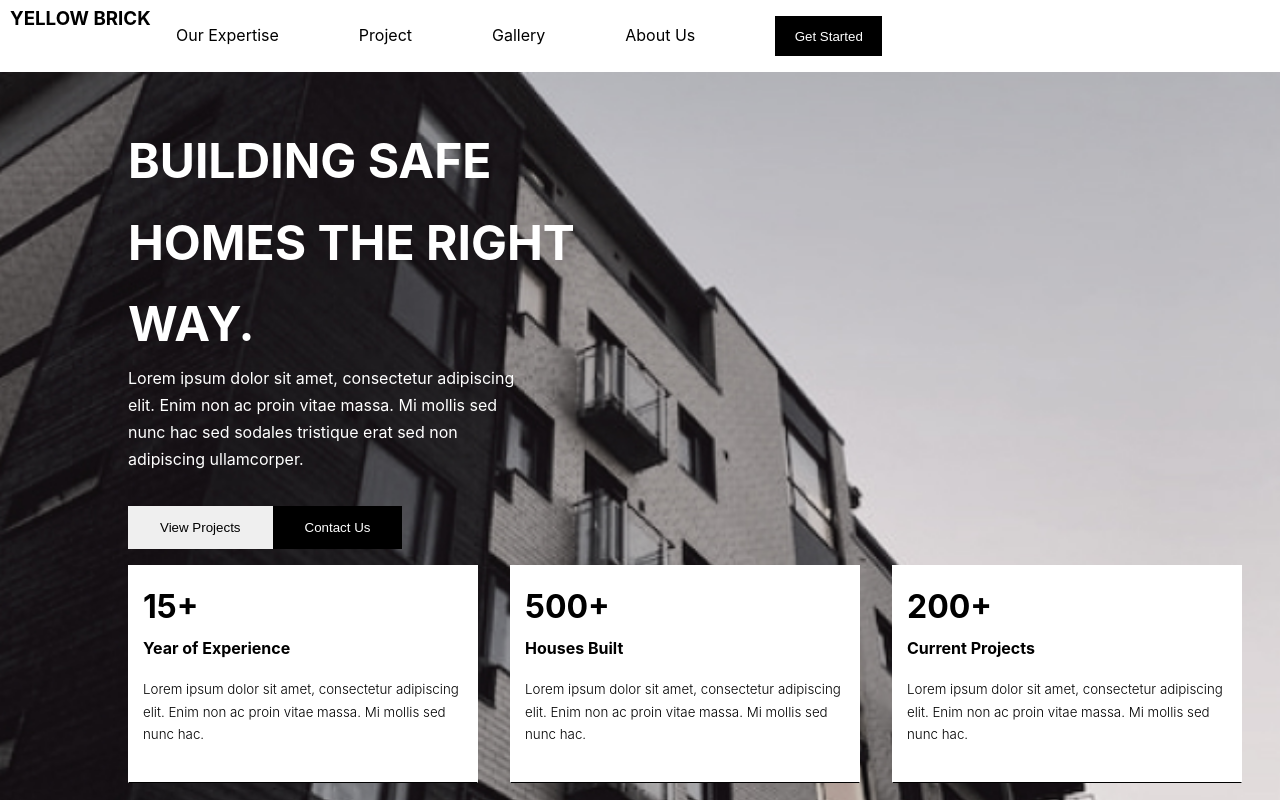
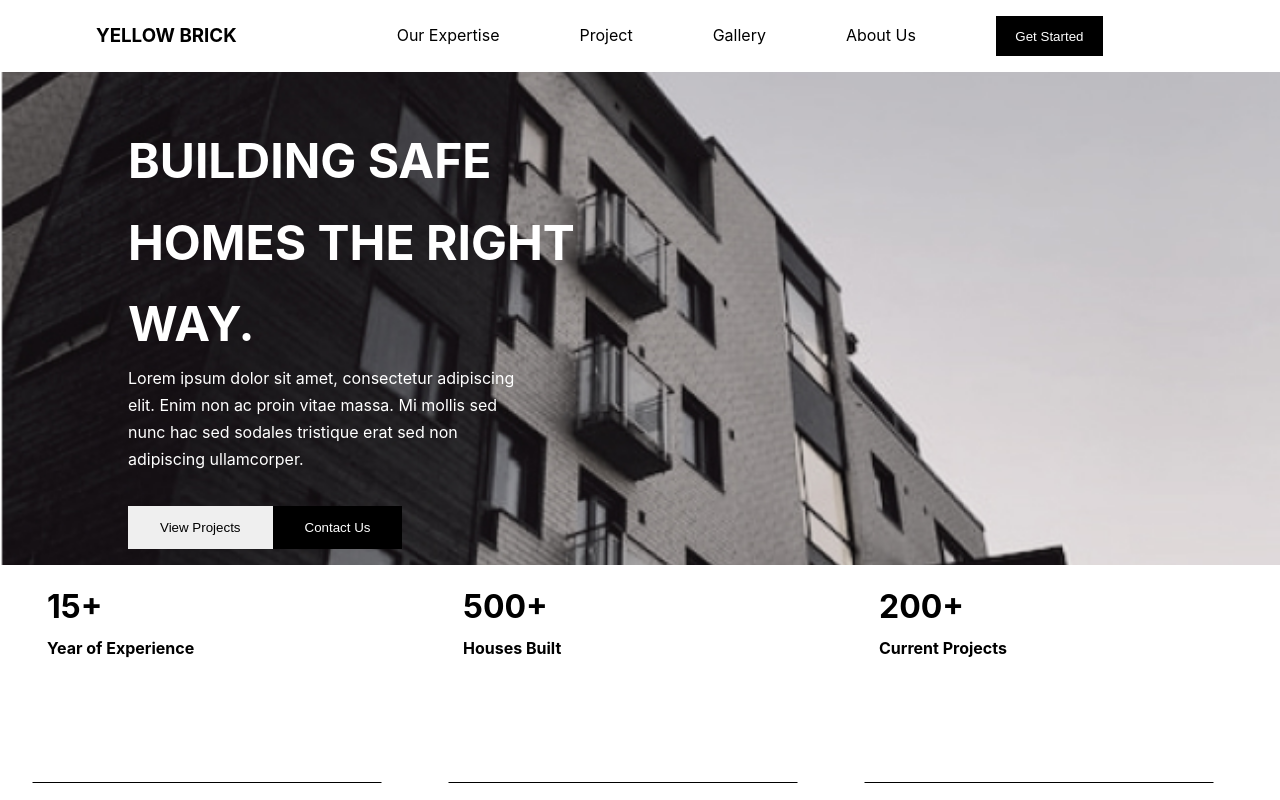
Before and after one commit to olaniyan-spec/construction, a React (Create React App) app: page / in a window 1280 px wide. Shown: the top 800 px of the page. Built offline with nearby package versions, Linux system fonts and the light colour scheme.

Commit message:
new message

```diff
--- a/src/Components/Footer.css
+++ b/src/Components/Footer.css
@@ -18,7 +18,8 @@
         gap: 1rem;
 
     }
-    .footer-content p{
+
+    .footer-content p, small, h5{
         color: rgba(255, 255, 255, 0.6);
     }
     .footer-socials{
--- a/src/Components/Header.js
+++ b/src/Components/Header.js
@@ -1,7 +1,4 @@
 import React from 'react'
-import Card from './Card'
-import {data} from '../data'
-
 const Header = () => {
   return (
     <header className='header'>
@@ -13,17 +10,7 @@ const Header = () => {
                 <button className='btn btn-black'>Contact Us</button>
             </div>
 
-        <div className='header-card'>
-            {
-                data.map((res, id)=>{
-                    return <Card key={id}>
-                        <h2>{res.title}</h2>
-                        <h4>{res.desc}</h4>
-                        <small>{res.text}</small>
-                    </Card>
-                })
-            }
-        </div>
+
         </div>
     </header>
   )
--- /dev/null
+++ b/src/Components/HeaderCard.js
@@ -0,0 +1,23 @@
+import React from 'react'
+import Card from './Card'
+import {data} from '../data'
+
+const HeaderCard = () => {
+  return (
+   <section className='header_card'>
+    <div className='header-card'>
+            {
+                data.map((res, id)=>{
+                    return <Card key={id}>
+                        <h2>{res.title}</h2>
+                        <h4>{res.desc}</h4>
+                        <small>{res.text}</small>
+                    </Card>
+                })
+            }
+        </div>
+   </section>
+  )
+}
+
+export default HeaderCard
--- a/src/Components/Navbar.css
+++ b/src/Components/Navbar.css
@@ -3,21 +3,14 @@ nav{
     padding-left:6rem;
     display: flex;
   position: relative;
+  background: transparent;
 }
 .nav-wrapper{
     display: flex;
-
     margin-bottom: 1rem;
     align-items: center;
     justify-content: space-between;
-}
-.nav-wrapper h3{
-    position: absolute;
-    display: flex;
-    top: 3px;
-    left: 10px;
-    align-items: center;
-    justify-content: space-between;
+    gap: 5rem;
 }
 
 
@@ -80,7 +73,7 @@ nav{
         font-weight: 600;
         color:#000000;
         position: absolute;
-        top: 3px;
+        top: 15px;
         right: 1px;
        }
        .show-nav{
--- a/src/Pages/Home.css
+++ b/src/Pages/Home.css
@@ -1,7 +1,5 @@
 
  .header{
-    height: 100vh;
-    width: 100vw;
     background-size: cover;
     background-position: center;
     background-image: url(../images/bg-image.jpg);
@@ -19,6 +17,9 @@ padding-top: 3rem;
   .header-content p{
     width: 400px;
   }
+  .btn-white{
+    color: #000000;
+  }
   .btn-black{
 color: white;
 background: #000000;
@@ -26,15 +27,14 @@ background: #000000;
   .header-card{
     display: grid;
     grid-template-columns: repeat(3, 1fr);
-    gap: 2rem;
-   margin-left: 0;
+   margin-left: 2rem;
   }
   .header-card img:hover{
       transform: scale(1.1);
       cursor: default;
   }
   .projects{
-    margin-top: 10rem;
+    margin-top: 5rem;
     padding-left: 1rem;
   }
   .project-head{
@@ -151,10 +151,13 @@ border-style: solid;
 border-color: #000000;
 display: grid;
 grid-template-columns:1fr 1fr ;
+width: 100vw;
 gap: 2rem;
 }
 .newsletter-left{
-  padding: 2rem;
+  padding: 3rem;
+  padding-left: 3rem;
+  justify-content: center;
 }
 .newsletter-left p{
   color: black;
@@ -167,7 +170,7 @@ gap: 2rem;
   display: flex;
   color: #ffffff;
   padding: 3rem;
-  background-color: #000000;
+  background: #000000;
 }
 .newsletter-right input{
   border: none;
@@ -175,7 +178,6 @@ gap: 2rem;
   color: white;
   padding-top: 2rem;
 }
-
 
 
 @media screen and (max-width:1240px){
@@ -240,7 +242,7 @@ gap: 2rem;
 
 @media screen and (max-width: 600px){
   header{
-    width: 100vw;
+
 background-image: url(../images/bg-image.jpg);
 object-fit: cover;
   }
@@ -267,10 +269,9 @@ background: #000000;
   .header-card{
     grid-template-columns:1fr;
    padding-left: 1rem;
-   margin-top: 17rem;
   }
   .projects{
-    margin-top: 58rem;
+    margin-top: 4rem;
     padding-left: 1rem;
   }
   .project-head{
@@ -372,14 +373,11 @@ background: #ffffff;
   }
   .newsletter-container{
     grid-template-columns: 1fr;
-    margin-left: 1rem;
-
-
 
   gap: 2rem;
   }
   .newsletter-left{
-padding-left: 0;
+  padding-left: 1rem;
   }
   .newsletter-left p{
     color: black;
@@ -390,7 +388,7 @@ padding-left: 0;
   }
   .newsletter-right{
     color: #ffffff;
-    padding: 0;
+    padding-top: 1rem;
     padding-left: 1rem;
     background-color: #000000;
   }
--- a/src/Pages/Home.js
+++ b/src/Pages/Home.js
@@ -1,15 +1,17 @@
 import React from 'react'
 import Header from '../Components/Header'
-import './Home.css'
 import Projects from '../Components/Projects'
 import Expertise from '../Components/Expertise'
 import Team from '../Components/Team'
 import Newsletter from '../Components/Newsletter'
+import './Home.css'
+import HeaderCard from '../Components/HeaderCard'
 
 const Home = () => {
   return (
     <div>
         <Header/>
+        <HeaderCard/>
         <Projects/>
         <Expertise/>
         <Team/>
```
